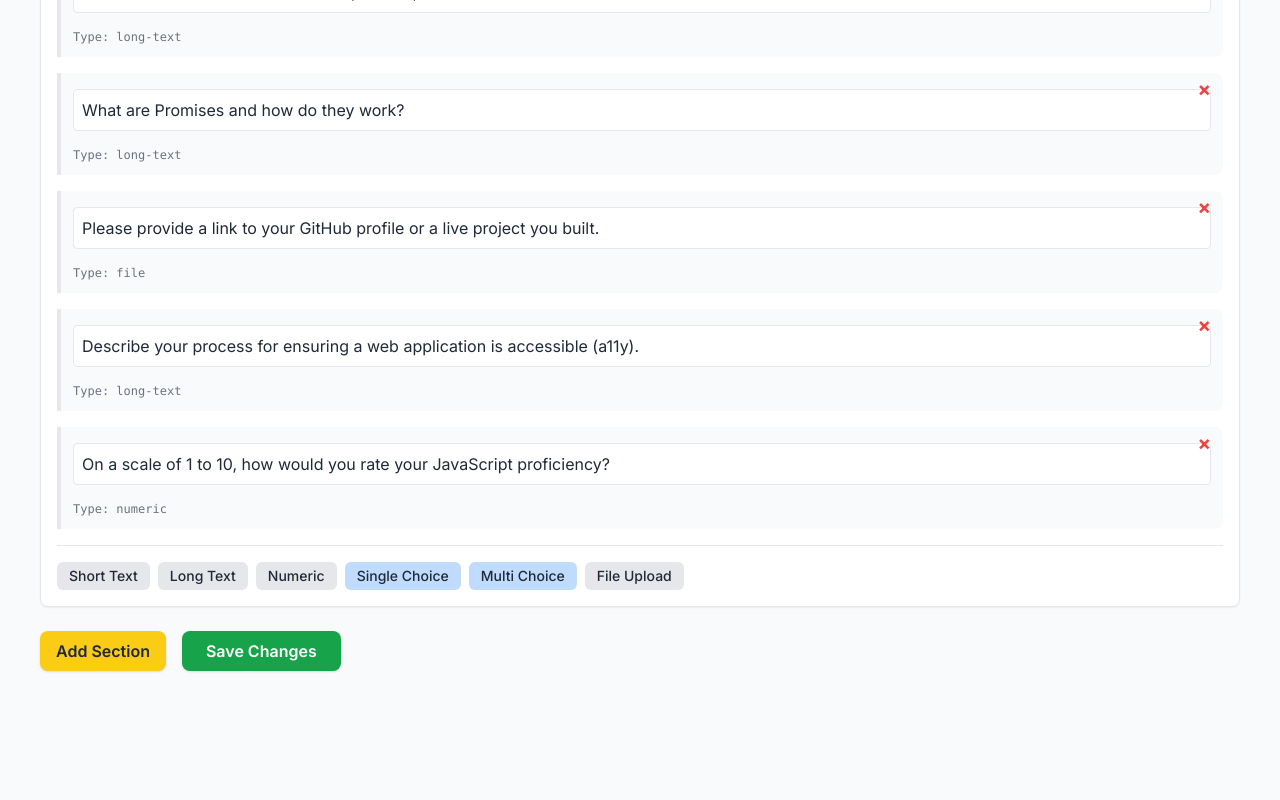
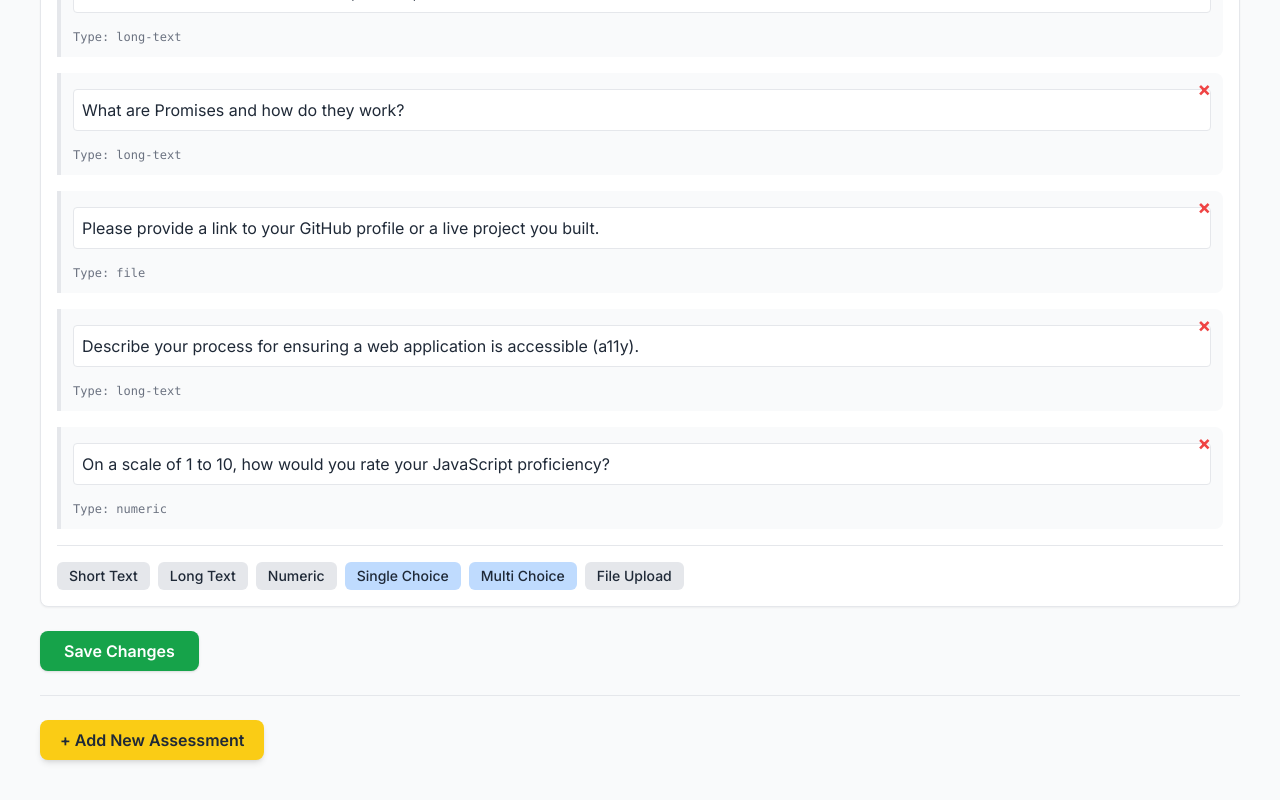
Before and after one commit to Avinash0508/Talent-Flow, a React (Vite) app: page /assessments/1 in a window 1280 px wide. Shown: the part 1616-2416 px from the top of the page. Before the commit the page ends 2327 px from the top, so only its background shows below. Built offline with nearby package versions, Linux system fonts and the light colour scheme.

Commit message:
Update AssessmentBuilder.jsx

```diff
--- a/src/components/assessments/AssessmentBuilder.jsx
+++ b/src/components/assessments/AssessmentBuilder.jsx
@@ -4,7 +4,7 @@ import useAssessments from "../../hooks/useAssessments";
 
 export default function AssessmentBuilder() {
   const { jobId } = useParams();
-  const { assessments, loading, saveAssessment } = useAssessments(jobId);
+  const { assessments, loading, saveAssessment, addAssessment } = useAssessments(jobId);
 
   const [selectedAssessment, setSelectedAssessment] = useState(null);
   const [sections, setSections] = useState([]);
@@ -21,6 +21,9 @@ export default function AssessmentBuilder() {
     if (!selectedAssessment && assessments.length > 0) {
       setSelectedAssessment(assessments[0]);
     }
+    if (selectedAssessment && !assessments.find(a => a.id === selectedAssessment.id)) {
+      setSelectedAssessment(assessments.length > 0 ? assessments[0] : null);
+    }
   }, [assessments, selectedAssessment]);
 
   const updateState = (updateFunction) => {
@@ -29,10 +32,6 @@ export default function AssessmentBuilder() {
       updateFunction(newSections);
       return newSections;
     });
-  };
-
-  const addSection = () => {
-    setSections(prev => [...prev, { title: `Section ${prev.length + 1}`, questions: [] }]);
   };
 
   const addQuestion = (sectionIdx, type = "short-text") => {
@@ -45,7 +44,6 @@ export default function AssessmentBuilder() {
     updateState(newSections => newSections[sectionIdx].questions.push(newQuestion));
   };
 
-  // New function to remove a question
   const removeQuestion = (sectionIdx, qIdx) => {
     updateState(newSections => {
       newSections[sectionIdx].questions.splice(qIdx, 1);
@@ -82,7 +80,7 @@ export default function AssessmentBuilder() {
       return;
     }
     await saveAssessment(selectedAssessment.id, sections);
-    alert(`${selectedAssessment.sections[0].title} saved!`);
+    alert(`'${sections[0]?.title || 'Assessment'}' saved!`);
   };
 
   if (loading) return <p>Loading assessment builder...</p>;
@@ -121,7 +119,6 @@ export default function AssessmentBuilder() {
               />
               {sec.questions.map((q, qIdx) => (
                 <div key={q.id || qIdx} className="relative my-4 p-3 pt-4 border-l-4 border-gray-200 bg-gray-50 rounded-r-lg">
-                  {/* === Remove Question Button === */}
                   <button
                     onClick={() => removeQuestion(sIdx, qIdx)}
                     className="absolute top-1 right-1 px-2 py-0 leading-tight text-xl text-red-500 hover:bg-red-100 rounded-full font-bold"
@@ -129,7 +126,6 @@ export default function AssessmentBuilder() {
                   >
                     &times;
                   </button>
-                  {/* ============================== */}
 
                   <input
                     type="text"
@@ -185,11 +181,19 @@ export default function AssessmentBuilder() {
           ))}
 
           <div className="flex gap-4 mt-6">
-            <button onClick={addSection} className="px-4 py-2 bg-yellow-400 hover:bg-yellow-500 rounded-lg font-semibold shadow">Add Section</button>
             <button onClick={handleSave} className="px-6 py-2 bg-green-600 text-white rounded-lg font-semibold shadow hover:bg-green-700">Save Changes</button>
           </div>
         </div>
       )}
+
+      <div className="mt-8 border-t pt-6">
+        <button
+          onClick={addAssessment}
+          className="px-5 py-2 bg-yellow-400 hover:bg-yellow-500 rounded-lg font-semibold shadow-md"
+        >
+          + Add New Assessment
+        </button>
+      </div>
     </div>
   );
 }
```
